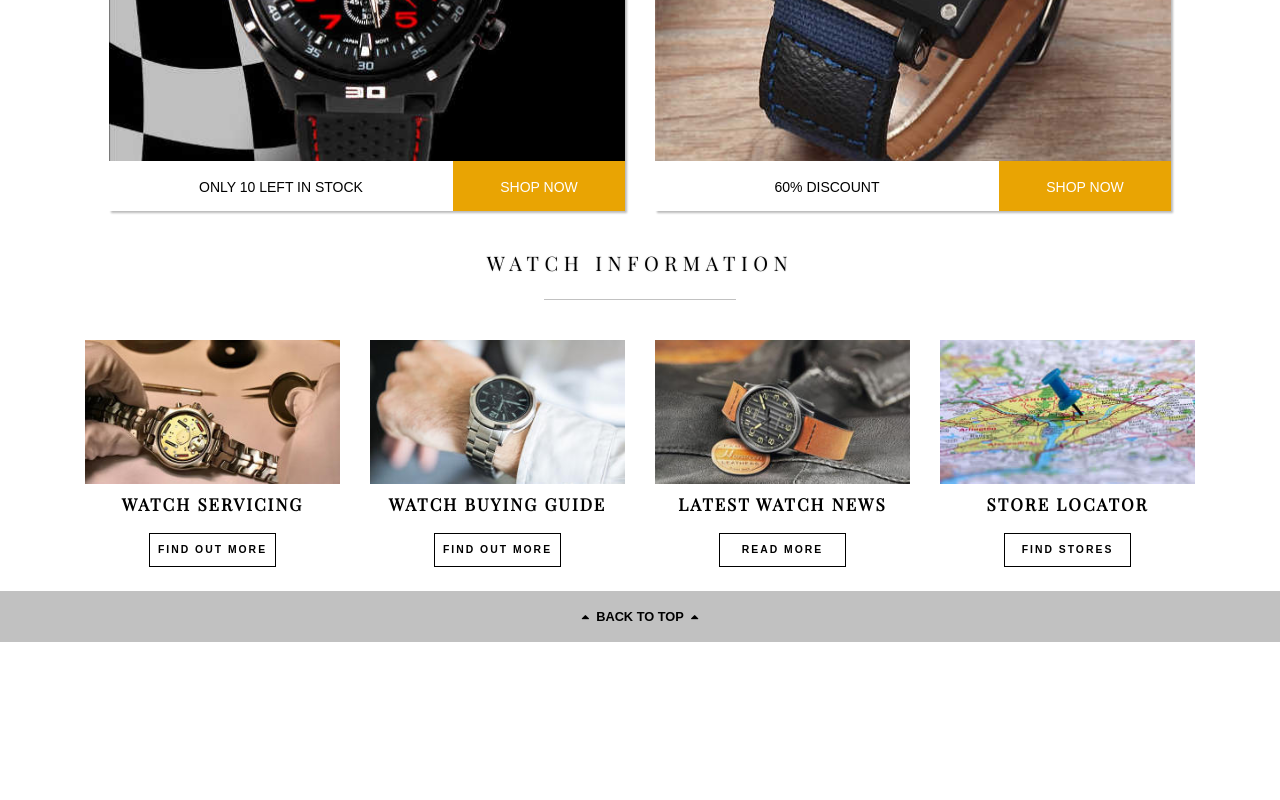
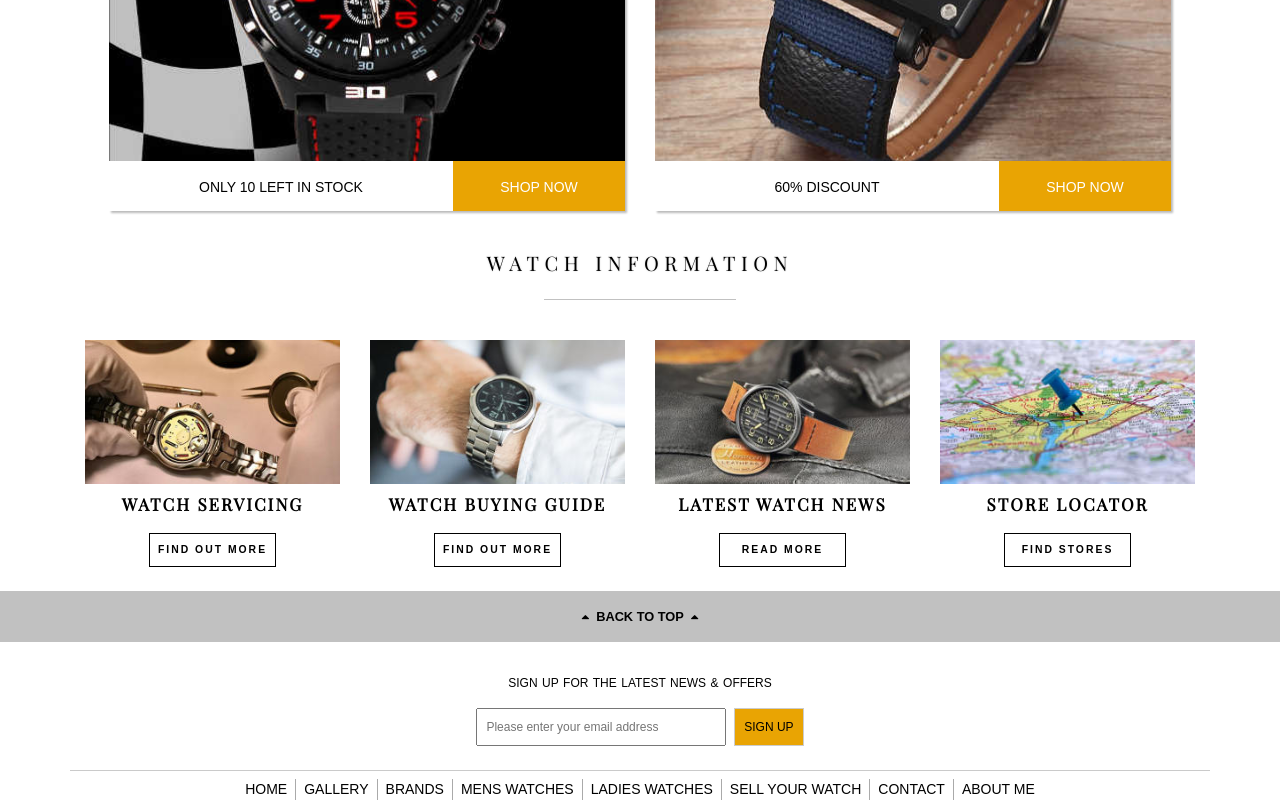
Before and after one commit to Nikola112/watch-shop, a plain HTML site: page index.html in a window 1280 px wide. Shown: the part 2000-2800 px from the top of the page. Before the commit the page ends 2642 px from the top, so only its background shows below. Drawn offline with nearby package versions, Linux system fonts and the light colour scheme; a web font is replaced by a local one.

Commit message:
Footer added

```diff
--- a/index.html
+++ b/index.html
@@ -397,6 +397,52 @@
                         <span class="fa fa-caret-up" aria-hidden="true"></span>
                     </div>
                 </div>
+
+                <div class="container-fluid">
+                    <div class="mx-auto text-center text-dark text-uppercase small-text">
+                        SIGN UP FOR THE LATEST NEWS &amp; OFFERS
+                    </div>
+
+                    <form class="pb-4 mx-auto text-center" action="newsletter.php" method="post">
+                        <input class="newsletter-input newsletter-email mr-1" type="email" placeholder="Please enter your email address" />
+                        <input class="newsletter-input newsletter-submit" type="submit" value="SIGN UP" />
+                    </form>
+                </div>
+
+                <div id="footer-menu" class="container py-2 d-none d-lg-block">
+                    <ul class="nav mx-auto">
+                        <li class="nav-item ml-auto">
+                            <a href="#" class="nav-link text-uppercase">Home</a>
+                        </li>
+                        <li class="nav-item">
+                            <a href="#" class="nav-link text-uppercase">Gallery</a>
+                        </li>
+                        <li class="nav-item">
+                            <span class="nav-link text-uppercase">Brands</span>
+                        </li>
+                        <li class="nav-item">
+                            <span class="nav-link text-uppercase">Mens watches</span>
+                        </li>
+                        <li class="nav-item">
+                            <span class="nav-link text-uppercase">Ladies watches</span>
+                        </li>
+                        <li class="nav-item">
+                            <span class="nav-link text-uppercase">Sell your watch</span>
+                        </li>
+                        <li class="nav-item">
+                            <a href="#" class="nav-link text-uppercase">Contact</a>
+                        </li>
+                        <li class="nav-item mr-auto">
+                            <a href="#" class="nav-link text-uppercase">About Me</a>
+                        </li>
+                    </ul>
+                </div>
+
+                <!-- Social media -->
+
+                <div id="copyrights" class="container-fluid py-2 text-center text-dark">
+                    <span>Copyrights&copy; 2017 Nikola Jovi&#263;</span>
+                </div>
             </footer>
         </div>
 
--- a/js/myscripts.js
+++ b/js/myscripts.js
@@ -2,7 +2,7 @@ $(document).ready(function()
 {
     var didScroll;
     var lastScrollTop = 0;
-    var delta = 150;
+    var delta = 50;
     var navbarHeight = $('#main-navigation').outerHeight();
 
     $(window).scroll(function(event)
--- a/sass/style.scss
+++ b/sass/style.scss
@@ -437,6 +437,61 @@ h1
     cursor: pointer;
 }
 
+.small-text
+{
+    font-size: 0.75rem;
+    padding: 2rem 0px 1rem 0px;
+    word-spacing: 0.075rem;
+}
+
+.newsletter-input
+{
+    padding: 0.5rem;
+    font-size: 0.75rem;
+}
+
+.newsletter-email
+{
+    width: 250px;
+}
+
+.newsletter-submit
+{
+    padding: calc(0.5rem + 1px);
+    background-color: $secondary-color;
+    transition: background-color 0.3s;
+    border: 1px solid #ccc;
+    cursor: pointer;
+}
+
+#footer-menu
+{
+    border-top: 1px solid #cacaca;
+}
+
+#footer-menu .nav-link
+{
+    color: #000 !important;
+    cursor: pointer;
+    padding: 0px 0.5rem;
+    border-left: 1px solid #aaa;
+}
+
+#footer-menu .nav-item:first-child .nav-link
+{
+    border-left: 0px none;
+}
+
+.newsletter-submit:hover
+{
+    background-color: $hover-color;
+}
+
+#copyrights
+{
+    border-top: 1px solid #cacaca;
+}
+
 @media (max-width: 991.98px)
 {
     #main-navigation
```
Also changed, not shown: css/style.css.
